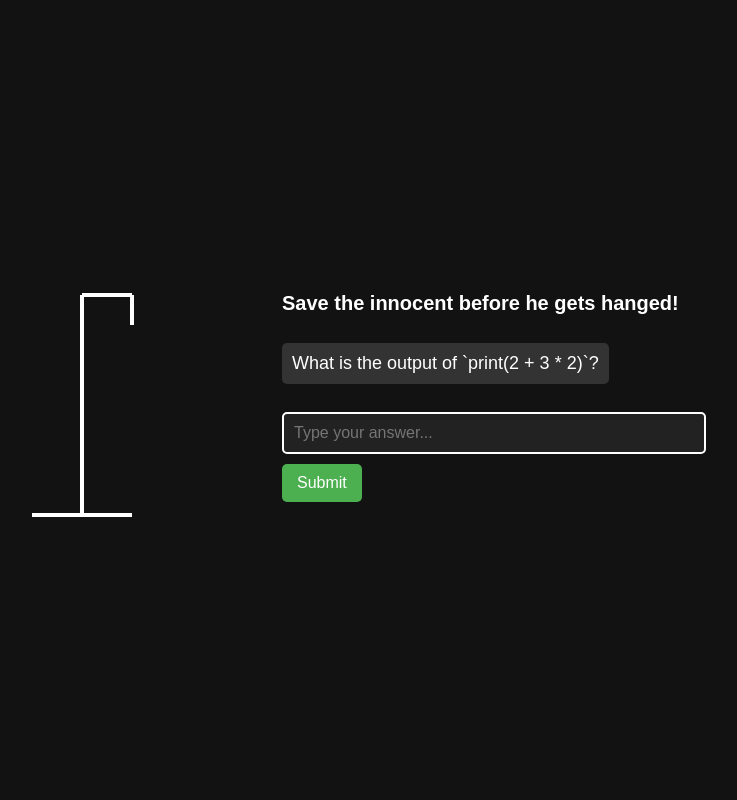
After one commit to IHac-er/SE_LAB_PROJECT, a Flask app: page /games-page in a window 1280 px wide. The commit adds this page. Shown: the whole page, without its empty margins (358-1095 px from the left). Run offline with Flask 3, Linux system fonts and the light colour scheme; the visitor is signed in with stand-in values (Sample User, id 1).

Commit message:
hangman game added to python folder

```diff
--- a/routes/dashboard.py
+++ b/routes/dashboard.py
@@ -20,6 +20,12 @@ def viewprofile():
 def settings():
     if 'email' in session:
         return render_template('dashboard/settings.html')
+    return redirect('dashboard')
+
+@dashboard_bp.route('/games-page')
+def game_page():
+    if 'email' in session:
+        return render_template('games/python/hangman_py.html')
     return redirect('dashboard')
 
 @dashboard_bp.route('/edit-profile', methods=['POST'])
--- /dev/null
+++ b/static/css/games/python/hangman_py_style.css
@@ -0,0 +1,85 @@
+/* Dark Theme Setup */
+body {
+    background-color: #121212;
+    color: white;
+    font-family: Arial, sans-serif;
+    display: flex;
+    justify-content: center;
+    align-items: center;
+    height: 100vh;
+    margin: 0;
+}
+
+/* Main Container */
+.container {
+    display: flex;
+    justify-content: space-between;
+    width: 80%;
+    max-width: 800px;
+}
+
+/* Hangman Section */
+.hangman {
+    flex: 1;
+    display: flex;
+    justify-content: center;
+    align-items: center;
+}
+
+/* Hangman Stand */
+.stand {
+    stroke: white;
+    stroke-width: 4;
+}
+
+/* Hangman Parts (Initially Hidden) */
+.hangman-part {
+    stroke: white;
+    stroke-width: 4;
+    display: none;
+}
+
+/* Game Section */
+.game {
+    flex: 1;
+    text-align: left;
+}
+
+.question {
+    font-size: 20px;
+    margin-bottom: 10px;
+}
+
+.question-text {
+    font-size: 18px;
+    background-color: #333;
+    padding: 10px;
+    border-radius: 5px;
+    display: inline-block;
+}
+
+/* Input and Button */
+input {
+    width: 100%;
+    padding: 10px;
+    margin: 10px 0;
+    font-size: 16px;
+    border: 2px solid white;
+    background-color: #222;
+    color: white;
+    border-radius: 5px;
+}
+
+button {
+    padding: 10px 15px;
+    font-size: 16px;
+    color: white;
+    background-color: #4CAF50;
+    border: none;
+    cursor: pointer;
+    border-radius: 5px;
+}
+
+button:hover {
+    background-color: #45a049;
+}
--- a/static/js/dashboard/dashboard_script.js
+++ b/static/js/dashboard/dashboard_script.js
@@ -20,3 +20,7 @@ document.addEventListener("DOMContentLoaded", function () {
 function redirectToProfile() {
     window.location.href = '/view-profile';
 }
+
+function redirectTogames() {
+    window.location.href = "/games-page";
+}
--- /dev/null
+++ b/static/js/games/python/hangman_py_script.js
@@ -0,0 +1,74 @@
+// List of coding-related questions and answers
+const questions = [
+    { question: "What is the output of `print(2 + 3 * 2)`?", answer: "8" },
+    { question: "Which keyword is used to define a function in Python?", answer: "def" },
+    { question: "What will `len([1, 2, 3])` return?", answer: "3" },
+    { question: "What is the result of `5 % 2`?", answer: "1" },
+    { question: "Which symbol is used for comments in Python?", answer: "#" }
+];
+
+let currentQuestionIndex = 0;
+let mistakes = 0;
+const maxMistakes = 6;
+
+// Select elements
+const questionText = document.querySelector(".question-text");
+const answerInput = document.getElementById("answer");
+const submitButton = document.getElementById("submit");
+const hangmanParts = document.querySelectorAll(".hangman-part");
+
+// Function to update question
+function loadQuestion() {
+    if (currentQuestionIndex < questions.length) {
+        questionText.innerHTML = questions[currentQuestionIndex].question;
+        answerInput.value = ""; // Clear previous input
+    } else {
+        alert("Congratulations! You have completed the game.");
+        resetGame();
+    }
+}
+
+// Function to check answer
+function checkAnswer() {
+    let userAnswer = answerInput.value.trim().toLowerCase();
+    let correctAnswer = questions[currentQuestionIndex].answer.toLowerCase();
+
+    if (userAnswer === correctAnswer) {
+        currentQuestionIndex++;
+        loadQuestion();
+    } else {
+        drawHangman();
+    }
+}
+
+// Function to draw hangman parts
+function drawHangman() {
+    if (mistakes < maxMistakes) {
+        hangmanParts[mistakes].style.display = "block";
+        mistakes++;
+
+        // Game over only after all 6 parts are drawn
+        if (mistakes === maxMistakes) {
+            setTimeout(() => {
+                alert("Game Over! The correct answer was: " + questions[currentQuestionIndex].answer);
+                resetGame();
+            }, 500); // Short delay to show the last part
+        }
+    }
+}
+
+
+
+// Function to reset the game
+function resetGame() {
+    currentQuestionIndex = 0;
+    mistakes = 0;
+    hangmanParts.forEach(part => part.style.display = "none"); // Hide hangman parts
+    loadQuestion();
+}
+
+// Event listener for submit button
+submitButton.addEventListener("click", checkAnswer);
+
+// Load the first question on page load
+loadQuestion();
--- a/templates/dashboard/dashboard.html
+++ b/templates/dashboard/dashboard.html
@@ -102,6 +102,9 @@
             <button class="view-profile" onclick="redirectToProfile()">View Profile</button>
         </div>
 
+        <div>
+            <button class="view-profile" onclick="redirectTogames()">Games</button>
+        </div>
     </div>
 </body>
 </html>
--- /dev/null
+++ b/templates/games/python/hangman_py.html
@@ -0,0 +1,41 @@
+<!DOCTYPE html>
+<html lang="en">
+<head>
+    <meta charset="UTF-8">
+    <meta name="viewport" content="width=device-width, initial-scale=1.0">
+    <title>Hangman Coding Game</title>
+    <link rel="stylesheet" href="{{ url_for('static', filename='css/games/python/hangman_py_style.css') }}">
+</head>
+<body>
+    <div class="container">
+        <!-- Hangman Drawing Section -->
+        <div class="hangman">
+            <svg width="200" height="250">
+                <!-- Stand -->
+                <line x1="50" y1="240" x2="150" y2="240" class="stand"></line>
+                <line x1="100" y1="240" x2="100" y2="20" class="stand"></line>
+                <line x1="100" y1="20" x2="150" y2="20" class="stand"></line>
+                <line x1="150" y1="20" x2="150" y2="50" class="stand"></line>
+
+                <!-- Hangman Parts (Initially Hidden) -->
+                <circle cx="150" cy="70" r="20" class="hangman-part hidden"></circle> <!-- Head -->
+                <line x1="150" y1="90" x2="150" y2="150" class="hangman-part hidden"></line> <!-- Body -->
+                <line x1="150" y1="100" x2="130" y2="130" class="hangman-part hidden"></line> <!-- Left Arm -->
+                <line x1="150" y1="100" x2="170" y2="130" class="hangman-part hidden"></line> <!-- Right Arm -->
+                <line x1="150" y1="150" x2="130" y2="190" class="hangman-part hidden"></line> <!-- Left Leg -->
+                <line x1="150" y1="150" x2="170" y2="190" class="hangman-part hidden"></line> <!-- Right Leg -->
+            </svg>
+        </div>
+
+        <!-- Question and Input Section -->
+        <div class="game">
+            <h2 class="question">Save the innocent before he gets hanged!</h2>
+            <p class="question-text">What is the output of <code>print(2 + 3 * 2)</code>?</p>
+            <input type="text" id="answer" placeholder="Type your answer...">
+            <button id="submit">Submit</button>
+        </div>
+    </div>
+
+    <script src="{{ url_for('static', filename='js/games/python/hangman_py_script.js') }}"></script>
+</body>
+</html>
```
